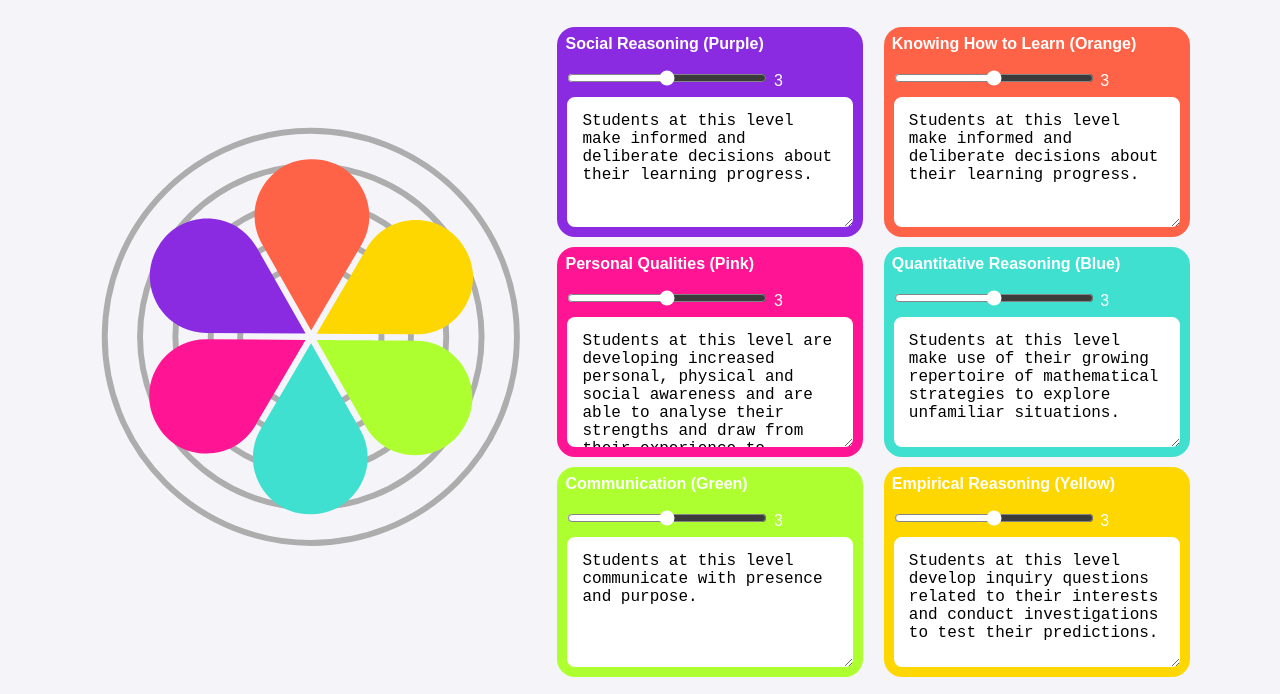
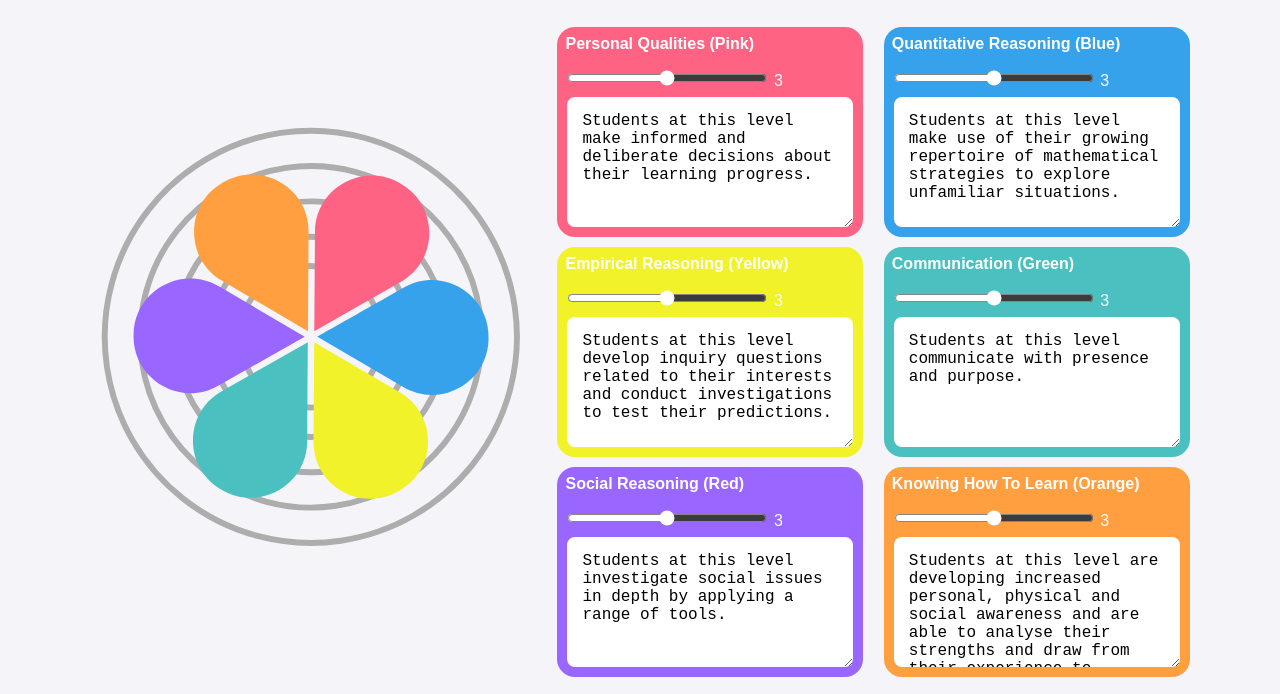
Before and after one commit to Squidly1408/BPE-Flower, a plain HTML site: page index.html in a window 1280 px wide. Shown: the part 85-779 px from the top of the page. Drawn offline with Linux system fonts and the light colour scheme.

Commit message:
adjusting the big picture colours and placements

```diff
--- a/index.html
+++ b/index.html
@@ -23,8 +23,9 @@
             <div class="flower-container">
                 <button id="saveGraphButton" class="save-graph-button">Save graph</button>
                 <!-- SVG Flower -->
-                <svg xmlns="http://www.w3.org/2000/svg" xmlns:xlink="http://www.w3.org/1999/xlink"
-                    viewBox="0 0 375 374.999991" id="flower">
+                <svg xmlns="http://www.w3.org/2000/svg" xmlns:xlink="http://www.w3.org/1999/xlink" viewBox="0 0 375 375"
+                    id="flower">
+                    <g transform="rotate(-30, 187.5, 187.5)">
                         <g class="rings">
                             <!-- Rings behind the flower -->
                             <circle cx="187.5" cy="187.5" r="60" stroke="#adadad" stroke-width="5" fill="none" />
@@ -35,23 +36,26 @@
                         </g>
                         <g class="petals">
                             <path class="petal1"
+                                d="M 235.097656 112.074219 L 192.4375 184.824219 L 276.769531 185.394531 C 314.003906 185.683594 337.441406 145.207031 318.667969 113.078125 C 300.667969 80.507812 253.898438 79.9375 235.097656 112.074219 Z" />
+                            <path class="petal2"
+                                d="M 317.304688 264.46875 C 337.25 232.628906 314.488281 190.972656 276.855469 190.792969 C 276.855469 190.792969 192.398438 190.222656 192.398438 190.222656 L 234.132812 263.652344 C 252.367188 295.730469 298.480469 296.207031 317.304688 264.46875 Z" />
+                            <path class="petal3"
+                                d="M 229.441406 266.316406 L 187.707031 192.886719 L 144.984375 265.746094 C 125.882812 298.171875 150.027344 339.042969 187.589844 338.195312 C 224.488281 338.261719 247.675781 298.398438 229.441406 266.316406 Z" />
+                            <path class="petal4"
+                                d="M 56.511719 261.203125 C 74.160156 294.285156 121.5 295.25 140.433594 262.832031 C 140.433594 262.832031 183.050781 190.15625 183.050781 190.15625 L 98.804688 189.589844 C 61.90625 189.339844 38.4375 229.035156 56.511719 261.203125 Z" />
+                            <path class="petal5"
                                 d="M 98.628906 184.191406 L 183.085938 184.761719 L 141.351562 111.332031 C 123.117188 79.25 77.007812 78.777344 58.183594 110.515625 C 38.234375 142.355469 60.996094 184.007812 98.628906 184.191406 Z" />
-                        <path class="petal2"
+                            <path class="petal6"
                                 d="M 146.042969 108.664062 L 187.78125 182.09375 L 230.503906 109.238281 C 249.601562 76.808594 225.460938 35.941406 187.898438 36.789062 C 150.996094 36.722656 127.8125 76.582031 146.042969 108.664062 Z" />
-                        <path class="petal3"
-                            d="M 56.511719 261.203125 C 74.160156 294.285156 121.5 295.25 140.433594 262.832031 C 140.433594 262.832031 183.050781 190.15625 183.050781 190.15625 L 98.804688 189.589844 C 61.90625 189.339844 38.4375 229.035156 56.511719 261.203125 Z" />
-                        <path class="petal4"
-                            d="M 229.441406 266.316406 L 187.707031 192.886719 L 144.984375 265.746094 C 125.882812 298.171875 150.027344 339.042969 187.589844 338.195312 C 224.488281 338.261719 247.675781 298.398438 229.441406 266.316406 Z" />
-                        <path class="petal5"
-                            d="M 317.304688 264.46875 C 337.25 232.628906 314.488281 190.972656 276.855469 190.792969 C 276.855469 190.792969 192.398438 190.222656 192.398438 190.222656 L 234.132812 263.652344 C 252.367188 295.730469 298.480469 296.207031 317.304688 264.46875 Z" />
-                        <path class="petal6"
-                            d="M 235.097656 112.074219 L 192.4375 184.824219 L 276.769531 185.394531 C 314.003906 185.683594 337.441406 145.207031 318.667969 113.078125 C 300.667969 80.507812 253.898438 79.9375 235.097656 112.074219 Z" />
+                        </g>
                     </g>
                 </svg>
+
+
                 <!-- Input Boxes -->
                 <div class="input-container">
                     <div class="input-box-wrapper" id="input-box-wrapper1">
-                        <div class="input-title">Social Reasoning (Purple)</div>
+                        <div class="input-title">Personal Qualities (Pink)</div>
 
                         <div class="slider-container">
                             <input type="range" id="slider1" class="slider" min="50" max="150" value="100" step="25">
@@ -63,57 +67,57 @@
 
                     </div>
                     <div class="input-box-wrapper" id="input-box-wrapper2">
-                        <div class="input-title">Knowing How to Learn (Orange)</div>
+                        <div class="input-title">Quantitative Reasoning (Blue)</div>
                         <div class="slider-container">
                             <input type="range" id="slider2" class="slider" min="50" max="150" value="100" step="25">
                             <label for="slider2" class="slider-val">3</label>
                         </div>
                         <textarea type="text" class="input-box"
                             placeholder="Explain your reasoning for your choice of level"
-                            id="input-box2">Students at this level make informed and deliberate decisions about their learning progress.</textarea>
+                            id="input-box2">Students at this level make use of their growing repertoire of mathematical strategies to explore unfamiliar situations.</textarea>
 
                     </div>
                     <div class="input-box-wrapper" id="input-box-wrapper3">
-                        <div class="input-title">Personal Qualities (Pink)</div>
+                        <div class="input-title">Empirical Reasoning (Yellow)</div>
                         <div class="slider-container">
                             <input type="range" id="slider3" class="slider" min="50" max="150" value="100" step="25">
                             <label for="slider3" class="slider-val">3</label>
                         </div>
                         <textarea type="text" class="input-box"
                             placeholder="Explain your reasoning for your choice of level"
-                            id="input-box3">Students at this level are developing increased personal, physical and social awareness and are able to analyse their strengths and draw from their experience to prioritise what is required for personal growth.</textarea>
+                            id="input-box3">Students at this level develop inquiry questions related to their interests and conduct investigations to test their predictions.</textarea>
 
                     </div>
                     <div class="input-box-wrapper" id="input-box-wrapper4">
-                        <div class="input-title">Quantitative Reasoning (Blue)</div>
+                        <div class="input-title">Communication (Green)</div>
                         <div class="slider-container">
                             <input type="range" id="slider4" class="slider" min="50" max="150" value="100" step="25">
                             <label for="slider4" class="slider-val">3</label>
                         </div>
                         <textarea type="text" class="input-box"
                             placeholder="Explain your reasoning for your choice of level"
-                            id="input-box4">Students at this level make use of their growing repertoire of mathematical strategies to explore unfamiliar situations.</textarea>
+                            id="input-box4">Students at this level communicate with presence and purpose.</textarea>
 
                     </div>
                     <div class="input-box-wrapper" id="input-box-wrapper5">
-                        <div class="input-title">Communication (Green)</div>
+                        <div class="input-title">Social Reasoning (Red)</div>
                         <div class="slider-container">
                             <input type="range" id="slider5" class="slider" min="50" max="150" value="100" step="25">
                             <label for="slider5" class="slider-val">3</label>
                         </div>
                         <textarea type="text" class="input-box"
                             placeholder="Explain your reasoning for your choice of level"
-                            id="input-box5">Students at this level communicate with presence and purpose.</textarea>
+                            id="input-box5">Students at this level investigate social issues in depth by applying a range of tools.</textarea>
                     </div>
                     <div class="input-box-wrapper" id="input-box-wrapper6">
-                        <div class="input-title">Empirical Reasoning (Yellow)</div>
+                        <div class="input-title">Knowing How To Learn (Orange)</div>
                         <div class="slider-container">
                             <input type="range" id="slider6" class="slider" min="50" max="150" value="100" step="25">
                             <label for="slider6" class="slider-val">3</label>
                         </div>
                         <textarea type="text" class="input-box"
                             placeholder="Explain your reasoning for your choice of level"
-                            id="input-box6">Students at this level develop inquiry questions related to their interests and conduct investigations to test their predictions.</textarea>
+                            id="input-box6">Students at this level are developing increased personal, physical and social awareness and are able to analyse their strengths and draw from their experience to prioritise what is required for personal growth.</textarea>
 
                     </div>
                 </div>
--- a/script.js
+++ b/script.js
@@ -5,26 +5,13 @@ const val = document.querySelectorAll('.slider-val');
 const inputBoxes = document.querySelectorAll('.input-box');
 
 const inputBoxData = [
-    {
-        1: 'Students at this level can describe the social frameworks and systems they are embedded in.',
-        2: 'Students at this level recognise that there are different ways to investigate social issues.',
-        3: 'Students at this level investigate social issues in depth by applying a range of tools.',
-        4: 'Students at this level recognise the connections and distinctions between social issues through systematic investigation.',
-        5: 'Students at this level define and analyse social issues using relevant frameworks and perspectives and take responsible social action.'
-    },
+
     {
         1: 'Students at this level begin to take responsibility for planning their inquiries and are developing strategies to explore their interests.',
         2: 'Students at this level take initiative and frame inquiry questions around their area of interest.',
         3: 'Students at this level make informed and deliberate decisions about their learning progress.',
         4: 'Students at this level are highly motivated and strategic about their learning.',
         5: 'Students at this level are open to ideas that challenge their current thinking and they pursue new knowledge to develop improved solutions.'
-    },
-    {
-        1: 'Students at this level are starting to develop awareness of themselves and their potential, and to pursue opportunities for personal growth.',
-        2: 'Students at this level can identify their strengths and challenges and make decisions to support their personal growth with increasing self-awareness.',
-        3: 'Students at this level are developing increased personal, physical and social awareness and are able to analyse their strengths and draw from their experience to prioritise what is required for personal growth.',
-        4: 'Students at this level show sense of self and strength of character and appreciate the need for sustained effort.',
-        5: 'Students at this level are confident and insightful, holding themselves accountable for their actions.'
     },
     {
         1: 'Students at this level are willing to have a go at using mathematics they are familiar with to understand situations.',
@@ -34,6 +21,13 @@ const inputBoxData = [
         5: 'Students at this level understand the systematic nature of mathematics and the power of it in modelling the physical or social environment.'
     },
     {
+        1: 'Students at this level notice and explore phenomena and ideas, making connections to their own experience.',
+        2: 'Students at this level ask questions and plan and undertake processes to explore their areas of interest.',
+        3: 'Students at this level develop inquiry questions related to their interests and conduct investigations to test their predictions.',
+        4: 'Students at this level pose and test hypotheses, applying investigative methods to clarify and explore their new understandings.',
+        5: 'Students at this level systematically refine hypotheses to develop authoritative knowledge from their investigations.'
+    },
+    {
         1: 'Students at this level use familiar communication tools in order to convey their ideas and opinions.',
         2: 'Students at this level are prepared to try out new modes of communication in order to expand their repertoire.',
         3: 'Students at this level communicate with presence and purpose.',
@@ -41,12 +35,19 @@ const inputBoxData = [
         5: 'Students at this level use a blend of tools to design and refine their communication in order to deliver a compelling message that expands perspectives.'
     },
     {
-        1: 'Students at this level notice and explore phenomena and ideas, making connections to their own experience.',
-        2: 'Students at this level ask questions and plan and undertake processes to explore their areas of interest.',
-        3: 'Students at this level develop inquiry questions related to their interests and conduct investigations to test their predictions.',
-        4: 'Students at this level pose and test hypotheses, applying investigative methods to clarify and explore their new understandings.',
-        5: 'Students at this level systematically refine hypotheses to develop authoritative knowledge from their investigations.'
-    }
+        1: 'Students at this level can describe the social frameworks and systems they are embedded in.',
+        2: 'Students at this level recognise that there are different ways to investigate social issues.',
+        3: 'Students at this level investigate social issues in depth by applying a range of tools.',
+        4: 'Students at this level recognise the connections and distinctions between social issues through systematic investigation.',
+        5: 'Students at this level define and analyse social issues using relevant frameworks and perspectives and take responsible social action.'
+    },
+    {
+        1: 'Students at this level are starting to develop awareness of themselves and their potential, and to pursue opportunities for personal growth.',
+        2: 'Students at this level can identify their strengths and challenges and make decisions to support their personal growth with increasing self-awareness.',
+        3: 'Students at this level are developing increased personal, physical and social awareness and are able to analyse their strengths and draw from their experience to prioritise what is required for personal growth.',
+        4: 'Students at this level show sense of self and strength of character and appreciate the need for sustained effort.',
+        5: 'Students at this level are confident and insightful, holding themselves accountable for their actions.'
+     },
 ];
 
 sliders.forEach((slider, index) => {
--- a/styles.css
+++ b/styles.css
@@ -83,38 +83,39 @@ svg {
 
 
 /* Individual petal class colors */
+/* PQ */
 .petal1 {
-    fill: #8A2BE2;
+    fill: rgba(255, 99, 132, 1);
     transform-origin: center;
 }
 
-/* Social Reasoning (Purple) */
+/* QR */
 .petal2 {
-    fill: #FF6347;
+    fill: rgba(54, 162, 235, 1);
     transform-origin: center;
 }
 
-/* Knowing How to Learn (Orange) */
+/* ER */
 .petal3 {
-    fill: #FF1493;
+    fill: rgba(242, 242, 42, 1);
     transform-origin: center;
 }
 
-/* Personal Qualities (Pink) */
+/* Comm */
 .petal4 {
-    fill: #40E0D0;
+    fill: rgba(75, 192, 192, 1);
     transform-origin: center;
 }
 
-/* Quantitative Reasoning (Blue) */
+/* SR */
 .petal5 {
-    fill: #ADFF2F;
+    fill: rgba(153, 102, 255, 1);
     transform-origin: center;
 }
 
-/* Communication (Green) */
+/* KHTL */
 .petal6 {
-    fill: #FFD700;
+    fill: rgba(255, 159, 64, 1);
     transform-origin: center;
 }
 
@@ -159,7 +160,7 @@ svg {
 
 #input-box-wrapper1 {
     align-items: baseline;
-    background-color: #8A2BE2;
+    background-color: rgba(255, 99, 132, 1);
     border-radius: 18px;
     padding: 8px;
     color: #ffffff;
@@ -167,7 +168,7 @@ svg {
 
 #input-box-wrapper2 {
     align-items: baseline;
-    background-color: #FF6347;
+    background-color: rgba(54, 162, 235, 1);
     border-radius: 18px;
     padding: 8px;
     color: #ffffff;
@@ -175,7 +176,7 @@ svg {
 
 #input-box-wrapper3 {
     align-items: baseline;
-    background-color: #FF1493;
+    background-color: rgba(242, 242, 42, 1);
     border-radius: 18px;
     padding: 8px;
     color: #ffffff;
@@ -183,7 +184,7 @@ svg {
 
 #input-box-wrapper4 {
     align-items: baseline;
-    background-color: #40E0D0;
+    background-color: rgba(75, 192, 192, 1);
     border-radius: 18px;
     padding: 8px;
     color: #ffffff;
@@ -191,7 +192,7 @@ svg {
 
 #input-box-wrapper5 {
     align-items: baseline;
-    background-color: #ADFF2F;
+    background-color: rgba(153, 102, 255, 1);
     border-radius: 18px;
     padding: 8px;
     color: #ffffff;
@@ -199,7 +200,7 @@ svg {
 
 #input-box-wrapper6 {
     align-items: baseline;
-    background-color: #FFD700;
+    background-color: rgba(255, 159, 64, 1);
     border-radius: 18px;
     padding: 8px;
     color: #ffffff;
@@ -223,32 +224,32 @@ svg {
 
 /* Border color based on petal */
 #input-box1 {
-    border-color: #8A2BE2;
+    border-color: rgba(255, 99, 132, 1);
 }
 
 /* Social Reasoning (Purple) */
 #input-box2 {
-    border-color: #FF6347;
+    border-color: rgba(54, 162, 235, 1);
 }
 
 /* Knowing How to Learn (Orange) */
 #input-box3 {
-    border-color: #FF1493;
+    border-color: rgba(242, 242, 42, 1);
 }
 
 /* Personal Qualities (Pink) */
 #input-box4 {
-    border-color: #40E0D0;
+    border-color: rgba(75, 192, 192, 1);
 }
 
 /* Quantitative Reasoning (Blue) */
 #input-box5 {
-    border-color: #ADFF2F;
+    border-color: rgba(153, 102, 255, 1);
 }
 
 /* Communication (Green) */
 #input-box6 {
-    border-color: #FFD700;
+    border-color: rgba(255, 159, 64, 1);
 }
 
 /* Empirical Reasoning (Yellow) */
```
Lines whose indentation alone changed are shown as unchanged.
